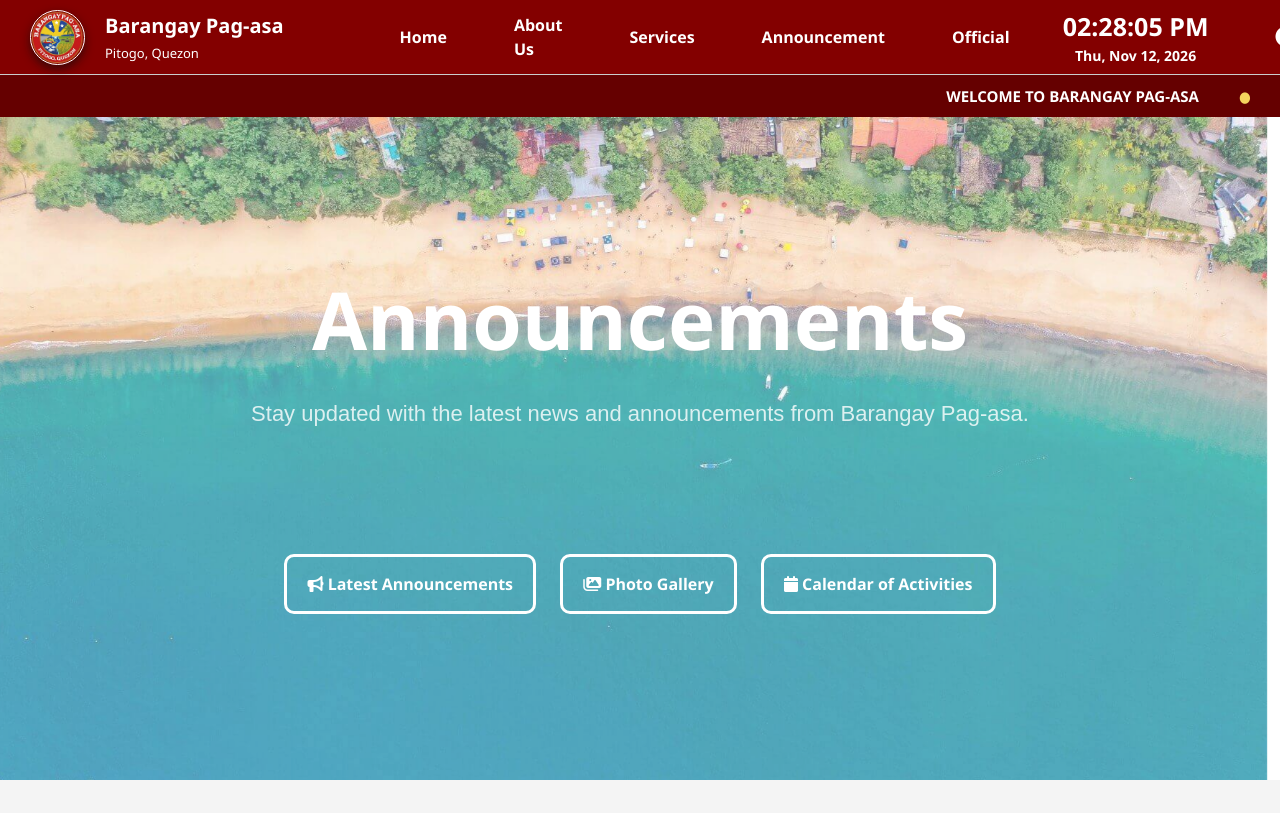
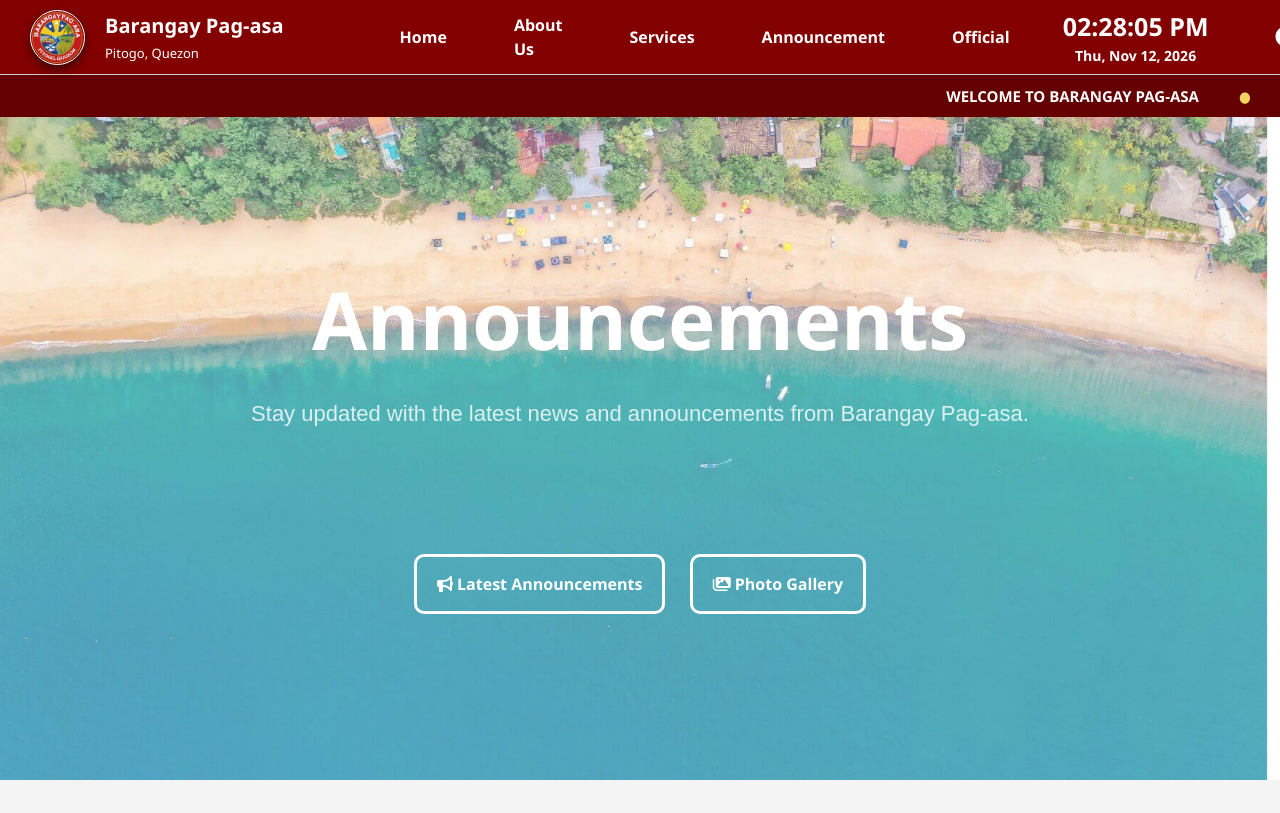
Before and after one commit to rioverosalthea-creator/Mini-Capstone, a PHP site: page /announcement.php in a window 1280 px wide. Shown: the top 813 px of the page. Run offline with PHP 8.4, Linux system fonts and the light colour scheme.

Commit message:
tinanggal ko calendar (aiko)

```diff
--- a/announcement.php
+++ b/announcement.php
@@ -64,7 +64,7 @@
             <h1>Announcements</h1>
             <p>Stay updated with the latest news and announcements from Barangay Pag-asa.</p>
         </div>
-     <div class="button-container">
+        <div class="button-container">
             <button class="btn3">
                 <i class="fa-solid fa-bullhorn"></i>
                 <a href="#Announcement2">Latest Announcements</a>
@@ -73,10 +73,6 @@
                 <i class="fa-solid fa-images"></i>
                 <a href="#Gallery">Photo Gallery</a>
             </button>
-            <button class="btn5">
-                <i class="fa-solid fa-calendar"></i>
-                <a href="#Calendar">Calendar of Activities</a>
-        </button>
         </div>
     </section>
 
--- a/style.css
+++ b/style.css
@@ -258,7 +258,7 @@ html, body {
     color: #dc3545;
 }
 
-.btn1, .btn2, .btn3, .btn4, .btn5 {
+.btn1, .btn2, .btn3, .btn4 {
     background-color: transparent;
     color: white;
     padding: 15px 20px;
@@ -282,7 +282,7 @@ html, body {
     font-size: 20px;
 }
 
-.btn1:hover, .btn2:hover, .btn3:hover, .btn4:hover, .btn5:hover {
+.btn1:hover, .btn2:hover, .btn3:hover, .btn4:hover{
     background-color: #830000;
     border-color: #830000;
 }
```
